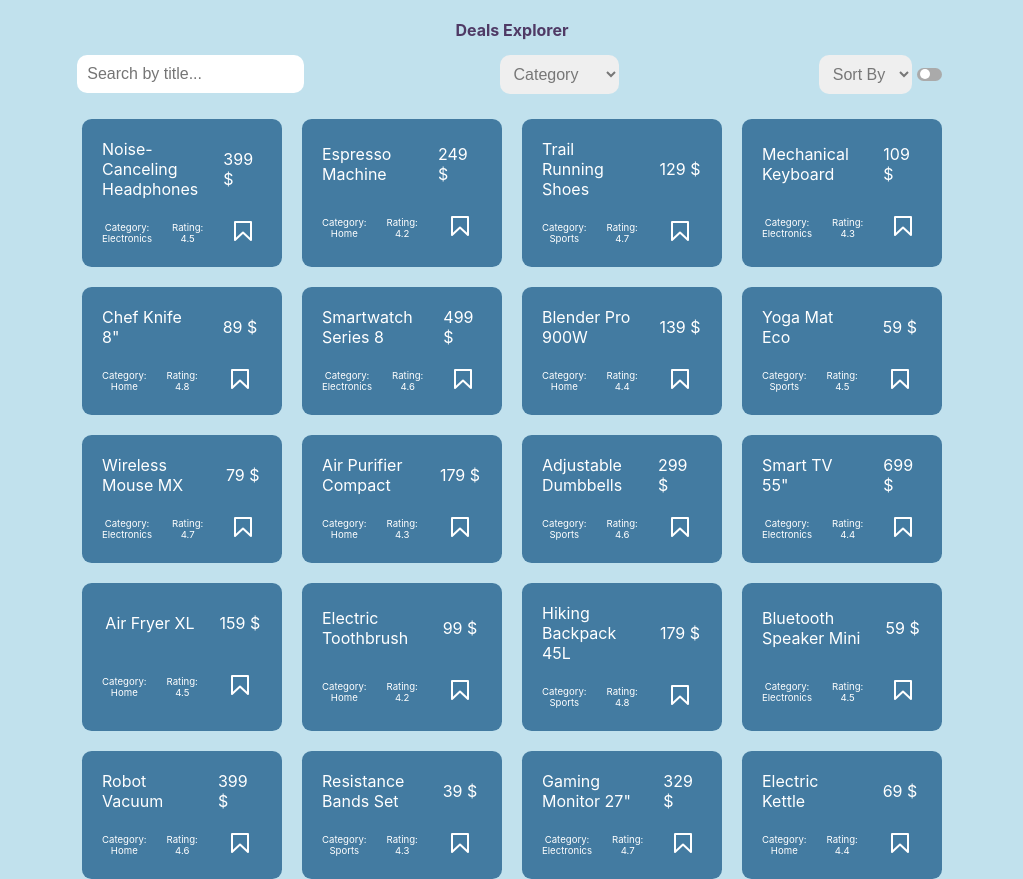
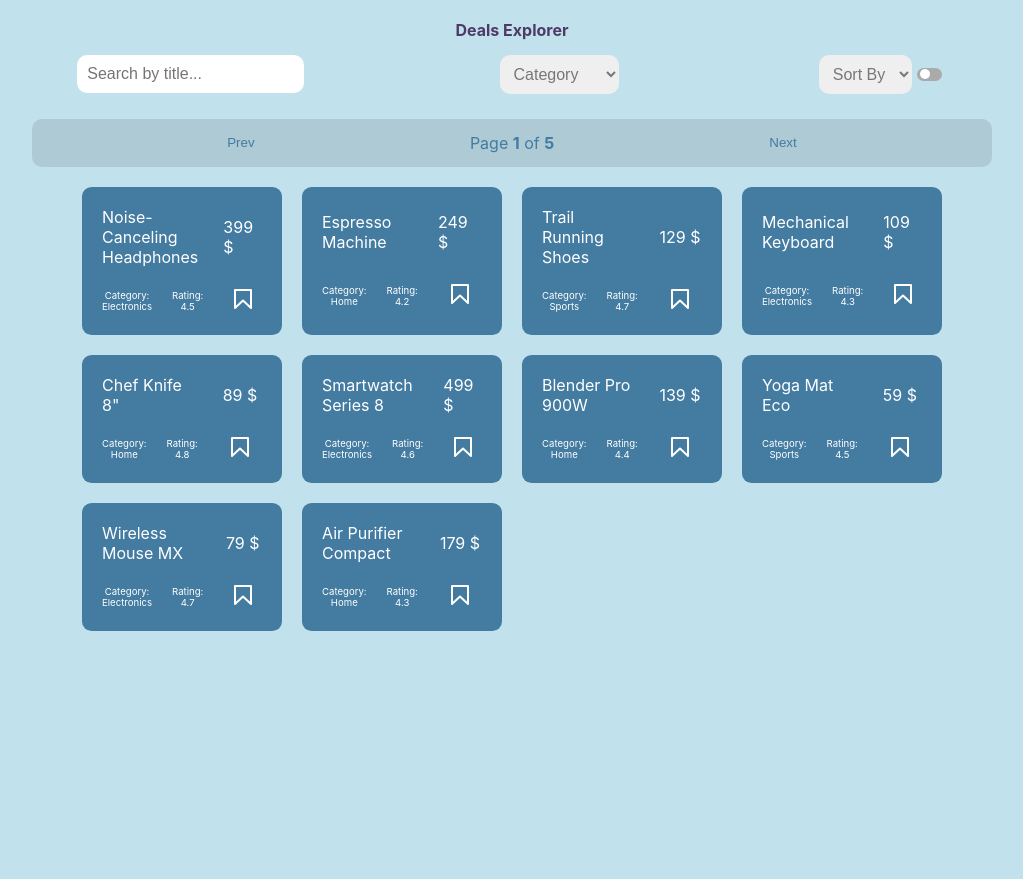
Before and after one commit to Ridan77/Deal-Explorer, a React (Vite) app: page /deal in a window 1280 px wide. Shown: the whole page, without its empty margins (128-1151 px from the left). After the commit the page ends 800 px from the top, so only its background shows below. Built offline with nearby package versions, Linux system fonts and the light colour scheme; data requests are answered from the project's data file.

Commit message:
finish pagination

```diff
--- a/db.json
+++ b/db.json
@@ -19,6 +19,36 @@
     { "id": 17, "title": "Robot Vacuum", "category": "Home", "price": 399, "rating": 4.6, "description": "Smart mapping, auto recharge." },
     { "id": 18, "title": "Resistance Bands Set", "category": "Sports", "price": 39, "rating": 4.3, "description": "5 levels, door anchor included." },
     { "id": 19, "title": "Gaming Monitor 27\"", "category": "Electronics", "price": 329, "rating": 4.7, "description": "144Hz, 1ms response." },
-    { "id": 20, "title": "Electric Kettle", "category": "Home", "price": 69, "rating": 4.4, "description": "1.7L, auto shut-off." }
+    { "id": 20, "title": "Electric Kettle", "category": "Home", "price": 69, "rating": 4.4, "description": "1.7L, auto shut-off." },
+    { "id": 21, "title": "Wireless Charger Pad", "category": "Electronics", "price": 49, "rating": 4.4, "description": "15W fast charge, Qi certified." },
+    { "id": 22, "title": "Cordless Drill Kit", "category": "Home", "price": 189, "rating": 4.6, "description": "2 batteries, 20V motor." },
+    { "id": 23, "title": "Fitness Smart Scale", "category": "Sports", "price": 89, "rating": 4.3, "description": "Bluetooth app, body metrics." },
+    { "id": 24, "title": "Desk Lamp LED", "category": "Home", "price": 59, "rating": 4.5, "description": "Touch dimmer, USB port." },
+    { "id": 25, "title": "Gaming Headset", "category": "Electronics", "price": 129, "rating": 4.4, "description": "Noise-cancel mic, RGB lighting." },
+    { "id": 26, "title": "Electric Blanket", "category": "Home", "price": 119, "rating": 4.7, "description": "Dual control, soft fleece." },
+    { "id": 27, "title": "Cycling Helmet", "category": "Sports", "price": 89, "rating": 4.6, "description": "Lightweight, aerodynamic design." },
+    { "id": 28, "title": "Power Bank 20000mAh", "category": "Electronics", "price": 79, "rating": 4.5, "description": "Dual USB-C, fast charge." },
+    { "id": 29, "title": "Robot Mop", "category": "Home", "price": 349, "rating": 4.3, "description": "Auto-clean mode, app control." },
+    { "id": 30, "title": "Running Socks 6-Pack", "category": "Sports", "price": 29, "rating": 4.4, "description": "Moisture-wicking, cushioned." },
+    { "id": 31, "title": "Smart Thermostat", "category": "Home", "price": 249, "rating": 4.6, "description": "Wi-Fi control, energy saver." },
+    { "id": 32, "title": "Drone 4K Camera", "category": "Electronics", "price": 599, "rating": 4.7, "description": "GPS, 30min flight time." },
+    { "id": 33, "title": "Electric Grill", "category": "Home", "price": 179, "rating": 4.4, "description": "Non-stick plates, smokeless." },
+    { "id": 34, "title": "Action Camera 4K", "category": "Electronics", "price": 149, "rating": 4.5, "description": "Waterproof, image stabilization." },
+    { "id": 35, "title": "Camping Tent 4P", "category": "Sports", "price": 249, "rating": 4.7, "description": "Waterproof, quick setup." },
+    { "id": 36, "title": "Electric Screwdriver", "category": "Home", "price": 79, "rating": 4.2, "description": "Rechargeable, 6-bit kit." },
+    { "id": 37, "title": "Portable Projector", "category": "Electronics", "price": 289, "rating": 4.4, "description": "1080p, HDMI & Wi-Fi." },
+    { "id": 38, "title": "Foam Roller", "category": "Sports", "price": 39, "rating": 4.6, "description": "Textured, muscle recovery tool." },
+    { "id": 39, "title": "Cordless Vacuum", "category": "Home", "price": 299, "rating": 4.5, "description": "Lightweight, 60min runtime." },
+    { "id": 40, "title": "Smart Light Bulb Set", "category": "Home", "price": 89, "rating": 4.3, "description": "Color-changing, Alexa compatible." },
+    { "id": 41, "title": "Laptop Stand", "category": "Electronics", "price": 49, "rating": 4.5, "description": "Adjustable height, aluminum." },
+    { "id": 42, "title": "Foam Yoga Block", "category": "Sports", "price": 19, "rating": 4.4, "description": "High-density EVA, slip-resistant." },
+    { "id": 43, "title": "Electric Pressure Cooker", "category": "Home", "price": 199, "rating": 4.6, "description": "6L, 10-in-1 programmable." },
+    { "id": 44, "title": "Wireless Earbuds Pro", "category": "Electronics", "price": 249, "rating": 4.7, "description": "ANC, transparency mode." },
+    { "id": 45, "title": "Treadmill Compact", "category": "Sports", "price": 599, "rating": 4.4, "description": "Foldable, digital monitor." },
+    { "id": 46, "title": "Mini Fridge", "category": "Home", "price": 229, "rating": 4.5, "description": "Silent cooling, LED light." },
+    { "id": 47, "title": "Gaming Mouse Pad XL", "category": "Electronics", "price": 39, "rating": 4.6, "description": "RGB edges, non-slip base." },
+    { "id": 48, "title": "Smart Door Lock", "category": "Home", "price": 299, "rating": 4.4, "description": "Fingerprint, app unlock." },
+    { "id": 49, "title": "Jump Rope Speed Pro", "category": "Sports", "price": 25, "rating": 4.3, "description": "Adjustable, ball bearings." },
+    { "id": 50, "title": "Wireless Charging Lamp", "category": "Home", "price": 139, "rating": 4.5, "description": "Touch dimmer, Qi charger." }
   ]
 }
--- a/src/assets/styles/cmps/deal/DealIndex.css
+++ b/src/assets/styles/cmps/deal/DealIndex.css
@@ -16,4 +16,19 @@
   .no-deals {
     text-align: center;
   }
+
+  .pagination {
+    color: var(--blue2);
+    display: flex;
+    align-items: center;
+    justify-content: space-evenly;
+    margin-bottom: 20px;
+    background-color: var(--pagination-bg);
+    border-radius: 10px;
+
+    button,span {
+      color: var(--blue2);
+      padding: 10px 20px;
+    }
+  }
 }
--- a/src/assets/styles/setup/var.css
+++ b/src/assets/styles/setup/var.css
@@ -14,6 +14,7 @@
   --gray4: #333;
   --bg1: #c1e1ed;
   --details-bg: rgb(78, 78, 98);
+  --pagination-bg:#adcad5;
 
 
   --ins-gray: #f0f2f5;
--- a/src/pages/DealIndex.jsx
+++ b/src/pages/DealIndex.jsx
@@ -6,6 +6,7 @@ import { useDeals } from "../services/deal/dealService.js"
 import { DealList } from "../cmps/DealList.jsx"
 import { Loader } from "../cmps/Loader.jsx"
 import { DealFilter } from "../cmps/DealFilter.jsx"
+import { setFilter } from "../store/actions/deal.actions.js"
 
 export function DealIndex() {
   //***********Optional for real backend************************
@@ -19,18 +20,41 @@ export function DealIndex() {
 
   const filterBy = useSelector((storeState) => storeState.dealModule.filterBy)
   const { data, isLoading, error } = useDeals()
+  const { page = 1, limit = 10 } = filterBy
+  const totalCount = data?.totalCount || 0
+  const totalPages = Math.ceil(totalCount / limit)
+  function changePage(diff) {
+    setFilter({ ...filterBy, page: page + diff })
+  }
+  if (error) return <p>Error loading deals</p>
+  console.log(totalCount)
 
-  if (error) return <p>Error loading deals</p>
   return (
     <section className="deal-index">
       <>
         <DealFilter />
+        {data?.deals?.length && (
+          <header className="pagination">
+            <button disabled={page <= 1} onClick={() => changePage(-1)}>
+              Prev
+            </button>
+            <span>
+              Page <strong>{page}</strong> of <strong>{totalPages || 1}</strong>
+            </span>
+            <button
+              disabled={page===totalPages}
+              onClick={() => changePage(1)}>
+              Next
+            </button>
+          </header>
+        )}
         {isLoading && !data && <Loader />}
         {data?.deals?.length ? (
           <DealList deals={data.deals} />
         ) : (
           <h3 className="no-deals">No Deals to show</h3>
         )}
+
         <Outlet />
       </>
     </section>
--- a/src/services/deal/dealService.js
+++ b/src/services/deal/dealService.js
@@ -11,7 +11,7 @@ function delay(ms) {
 }
 export function useDeals(dealId = null) {
     const filterBy = useSelector((storeState) => storeState.dealModule.filterBy)
-    const { txt, category, sortBy, isDescending, page, limit } = filterBy
+    const { txt, category, sortBy, isDescending, page = 1, limit = 10 } = filterBy
 
 
     const params = new URLSearchParams()
@@ -36,8 +36,9 @@ export function useDeals(dealId = null) {
             await delay(500)
             const res = await fetch(url)
             if (!res.ok) throw new Error('Failed to fetch deal(s)')
+            const totalCount = res.headers.get('X-Total-Count')
             const data = await res.json()
-            return dealId ? { deal: data } : { deals: data }
+            return dealId ? { deal: data } : { deals: data, totalCount: +totalCount || data.length }
         },
         keepPreviousData: true,
     })
```
